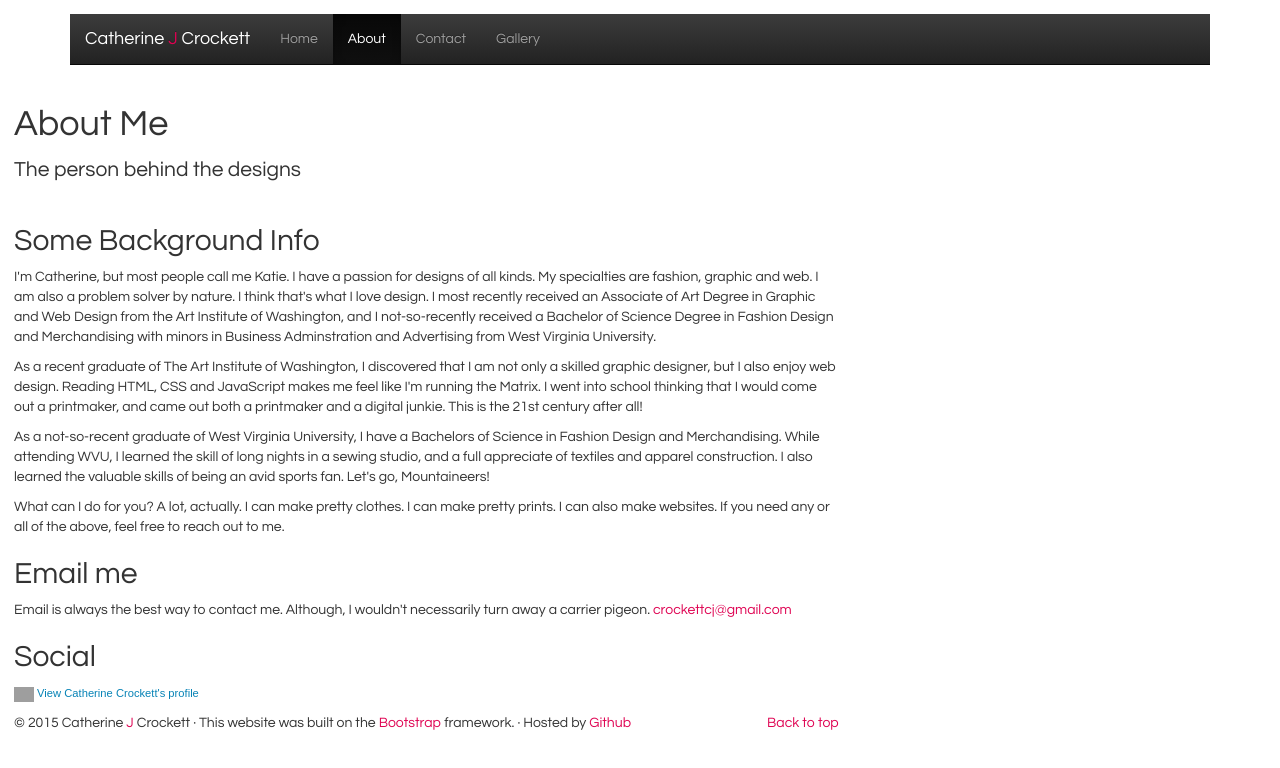
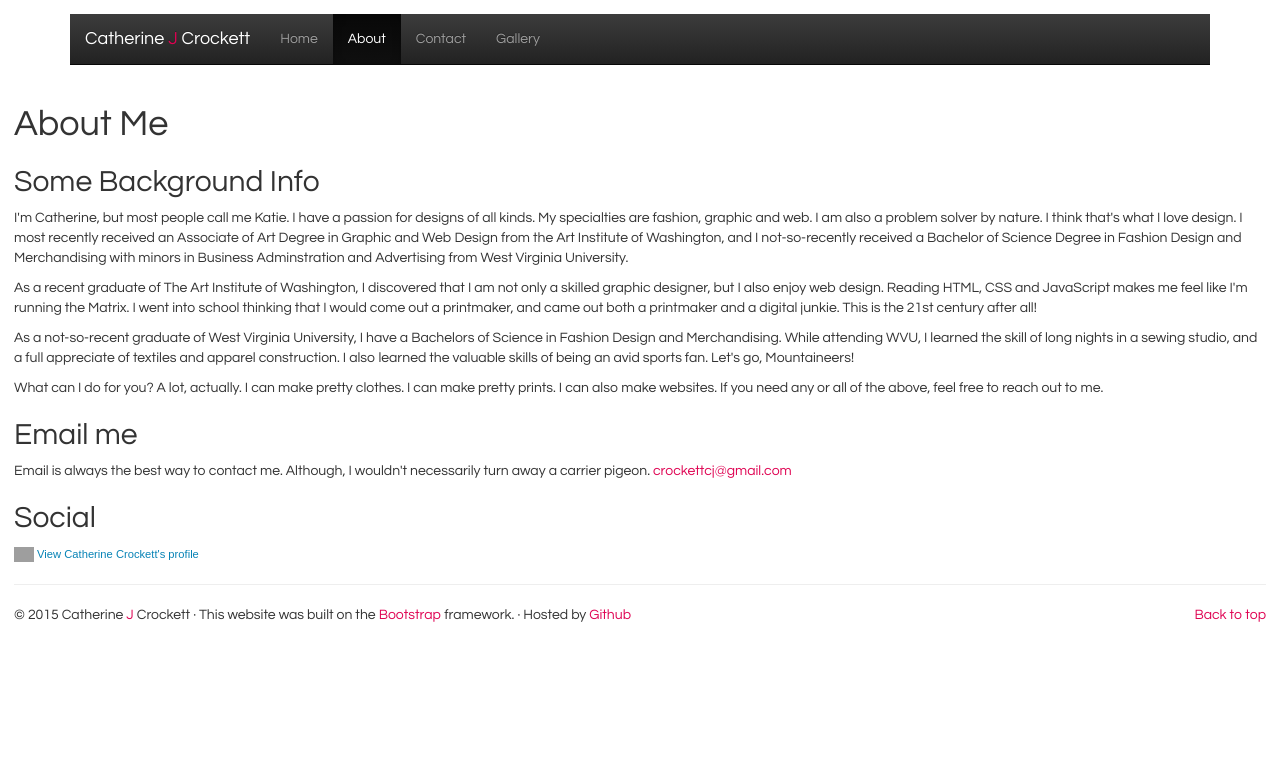
Before and after one commit to crockettcj/crockettcj.github.io, a plain HTML site: page about.html in a window 1280 px wide. Drawn offline with nearby package versions, Linux system fonts and the light colour scheme; grey boxes are pictures that could not be loaded; a script that the page names is missing.

Commit message:
minor changes to about page

```diff
--- a/about.html
+++ b/about.html
@@ -83,19 +83,16 @@
       </div>
     </div>
 
+<!-- REAL CONTENT -->
 <main>
-<div class="blog-header">
-        <h1 class="blog-title">About Me</h1>
-        <p class="lead blog-description">The person behind the designs</p>
-      </div>
+<article class="main-content">
+	<div class="main-header">
+        <h1>About Me</h1>
+    </div>
 
-      <div class="row">
-
-        <div class="col-sm-8 blog-main">
-
-          <div class="blog-post">
-            <h2 class="blog-post-title">Some Background Info</h2>
-   <p>
+    <div class="main-body-text">
+        <h2 class="body-text-title">Some Background Info</h2>
+<p>
 I'm Catherine, but most people call me Katie. I have a passion for designs of all kinds. My specialties are fashion, graphic and web. I am also a problem solver by nature. I think that's what I love design. I most recently received an Associate of Art Degree in Graphic and Web Design from the Art Institute of Washington, and I not-so-recently received a Bachelor of Science Degree in Fashion Design and Merchandising with minors in Business Adminstration and Advertising from West Virginia University.
 </p>
 
@@ -112,10 +109,12 @@ What can I do for you? A lot, actually. I can make pretty clothes. I can make pr
 </p>
 
 <p>
-<h2 class="blog-post-title">Email me</h2>
+<h2 class="body-text-title">Email me</h2>
 Email is always the best way to contact me. Although, I wouldn't necessarily turn away a carrier pigeon.
 
-<a href="mailto:crockettcj@gmail.com">crockettcj@gmail.com</a>
+
+
+<a href="mailto:crockettcj@gmail.com?subject=Inquiry via website">crockettcj@gmail.com</a>
 </p>
 
 <p>
@@ -127,6 +126,7 @@ Email is always the best way to contact me. Although, I wouldn't necessarily tur
 </section>
       <!-- /END SECTION -->
 
+      <hr class="featurette-divider">
 
       <!-- FOOTER -->
       <footer>
```
